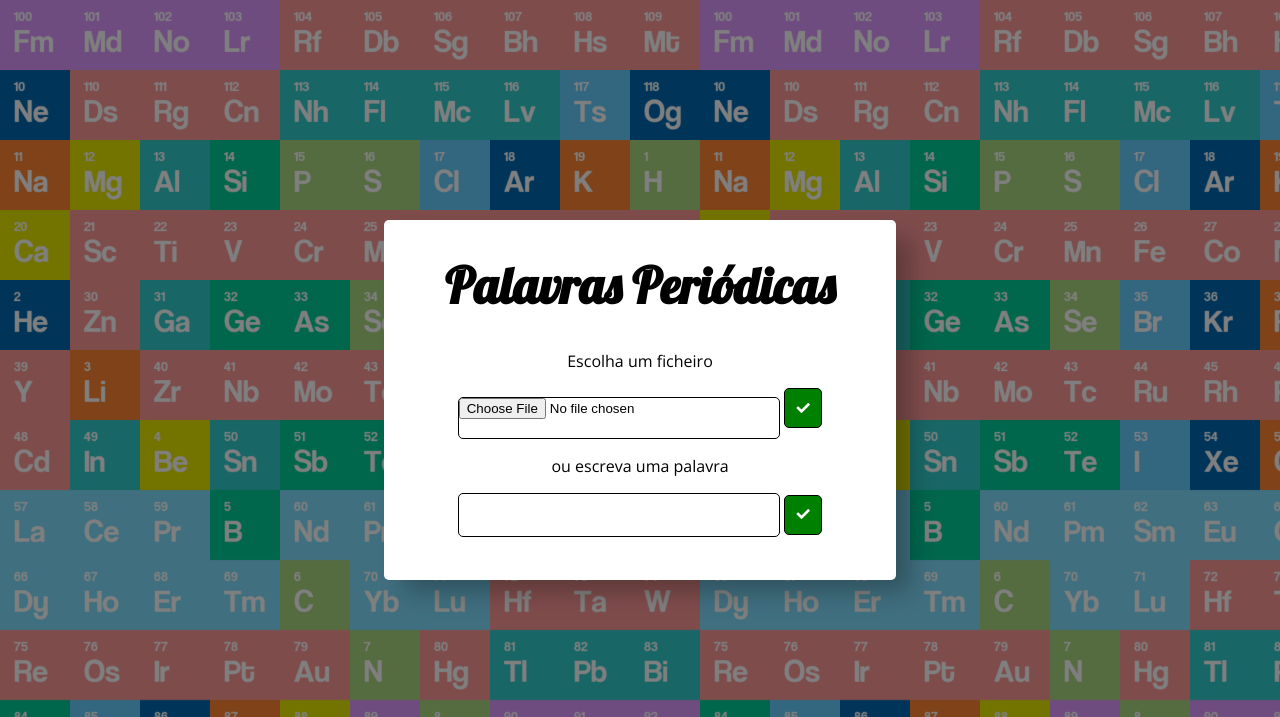
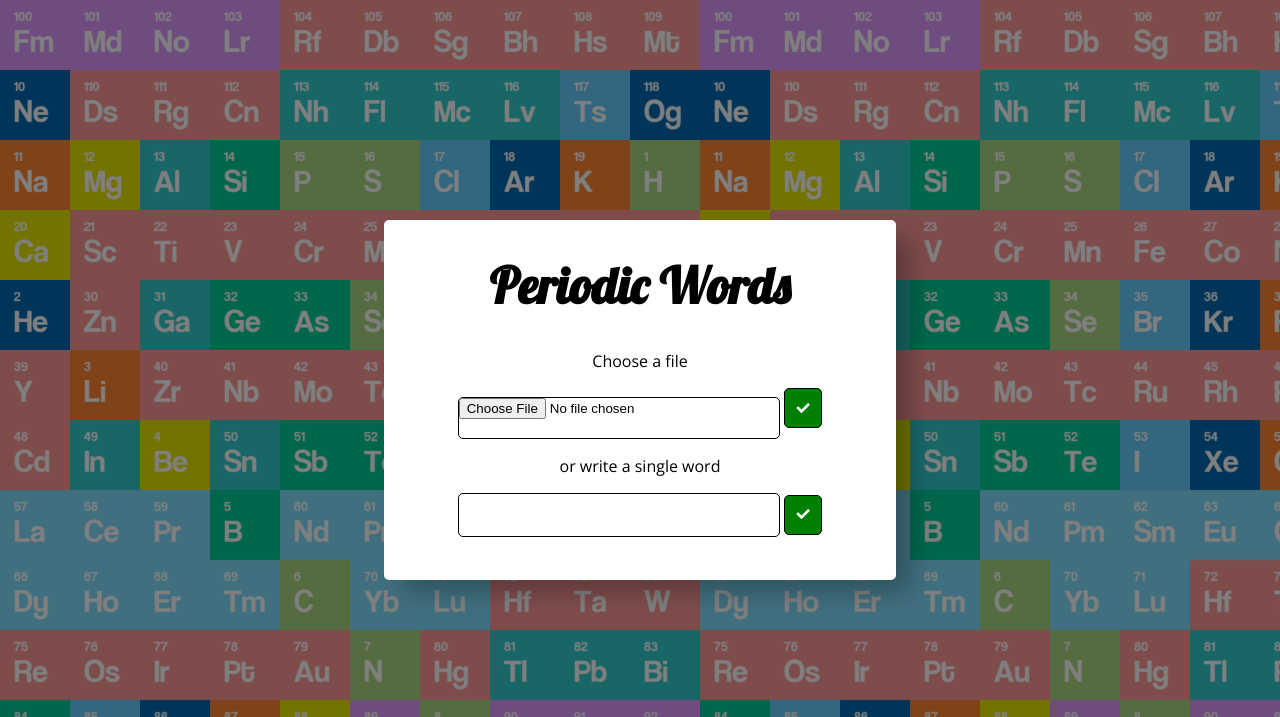
Before and after one commit to danielsf97/periodic-words, a Flask app: page / in a window 1280 px wide. Shown: the top 717 px of the page. Run offline with Flask 2, Linux system fonts and the light colour scheme; some libraries are stand-ins or nearby versions.

Commit message:
Alterações

```diff
--- a/main.py
+++ b/main.py
@@ -71,8 +71,6 @@ def gen_word(result, elements):
         filename = str(el+1) + '.png'
         temp.append((url_for('uploaded_file', filename =
             filename),elements[el]))
-        print((url_for('uploaded_file', filename =
-            filename),elements[el]))
 
     return temp
 
@@ -83,12 +81,13 @@ def result():
     lines = []
 
     (siglas, elements) = elems()
-    with open('uploads/palavras.txt') as f:
-        content = f.readlines()
 
-    content = [x.strip() for x in content]
+    with open('uploads/palavras.txt') as fl:
+        fc = fl.readlines()
 
-    for word in content:
+    fc = [l.strip() for l in fc]
+
+    for word in fc:
         (ws, ws_count) = split_word(word, siglas)
         lines.append((word, gen_word(ws, elements)))
 
@@ -127,7 +126,7 @@ def elems():
     out = getoutput("cat pw.txt | awk -F \"[ \t]+\" '{print $3}'")
     elements = out.split("\n")
 
-    return (siglas,elements)
+    return (siglas, elements)
 
 if __name__ == "__main__":
-    app.run(debug=True)
+    app.run(debug = True)
--- a/templates/index.html
+++ b/templates/index.html
@@ -5,13 +5,14 @@
         <link rel="stylesheet" href="https://use.fontawesome.com/releases/v5.3.1/css/all.css" integrity="sha384-mzrmE5qonljUremFsqc01SB46JvROS7bZs3IO2EmfFsd15uHvIt+Y8vEf7N7fWAU" crossorigin="anonymous">
         <link href='https://fonts.googleapis.com/css?family=Open Sans' rel='stylesheet'>
         <style>
+
             body {
-                #background-color: #f2f2f2;
                 background: -webkit-linear-gradient(top, rgba(0,0,0,0.5) 0%,rgba(0,0,0,0.5) 100%), url('/uploads/result.png');
                 background-repeat: repeat;
-                background-size:700px;
+                background-size: 700px;
                 font-family: 'Open Sans';
             }
+
             .wrapper {
                 background-color: white;
                 width: 40vw;
@@ -39,6 +40,7 @@
                 font-size: 50px;
                 font-family: 'Lobster';
             }
+
             .filePlace {
             	width: 25vw;
         	    height: 5vh;
@@ -47,54 +49,50 @@
                 border-radius: 5px;
            	    opacity: 1;
                 border: 1px solid black;
-            /*	overflow: hidden;
-            	position: absolute;
-            	z-index: -1;*/
-            }
-            .fileP {
-                width:23vw;
-                background-color:white;
-                color:black;
-                padding-left:1vw;
-                padding-right:1vw;
-            }
-           /* .filePlace + label {
-                 font-size: 1.25em;
-                 font-weight: 700;
-                 color: white;
-                 background-color: black;
-                 display: inline-block;
             }
 
-            .filePlace:focus + label, .filePlace+ label:hover {
-                background-color: red;
-            }*/
+            .fileP {
+                width: 23vw;
+                background-color: white;
+                color: black;
+                padding-left: 1vw;
+                padding-right: 1vw;
+            }
+
             .sButton {
-                background-color:green;
+                background-color: green;
                 color: white;
                 border: 0;
                 width: 3vw;
-                height:5vh;
+                height: 5vh;
                 border: 1px solid black;
-                -webkit-border-radius:5px;
-                -moz-border-radius:5px;
-                border-radius:5px;
+                -webkit-border-radius: 5px;
+                -moz-border-radius: 5px;
+                border-radius: 5px;
             }
 
             </style>
     </head>
     <body>
         <div class="wrapper">
-            <h1>Palavras Periódicas</h1>
+            <h1>Periodic Words</h1>
             <form method=post enctype=multipart/form-data>
-                <p><label for="file">Escolha um ficheiro</label></p>
-                <p><input type=file name=file id="file" class="filePlace">
+            <p>
+                <label for="file">Choose a file</label>
+            </p>
+            <p>
+                <input type=file name=file id="file" class="filePlace">
                 <button type=submit class="sButton" name="fileButton"><i class="fas
-                fa-check"></i></button></p>
-                <p><label for="word">ou escreva uma palavra</label></p>
-                <p><input type="text" name=word id="word" class="filePlace fileP">
+                fa-check"></i></button>
+            </p>
+            <p>
+                <label for="word">or write a single word</label>
+            </p>
+            <p>
+                <input type="text" name=word id="word" class="filePlace fileP">
                 <button type=submit class="sButton" name="wordButton"><i class="fas
-                fa-check"></i></button></p>
+                fa-check"></i></button>
+            </p>
         </div>
     </body>
 </form>
```
Also changed, not shown: templates/result.html (+23 -34 lines).
